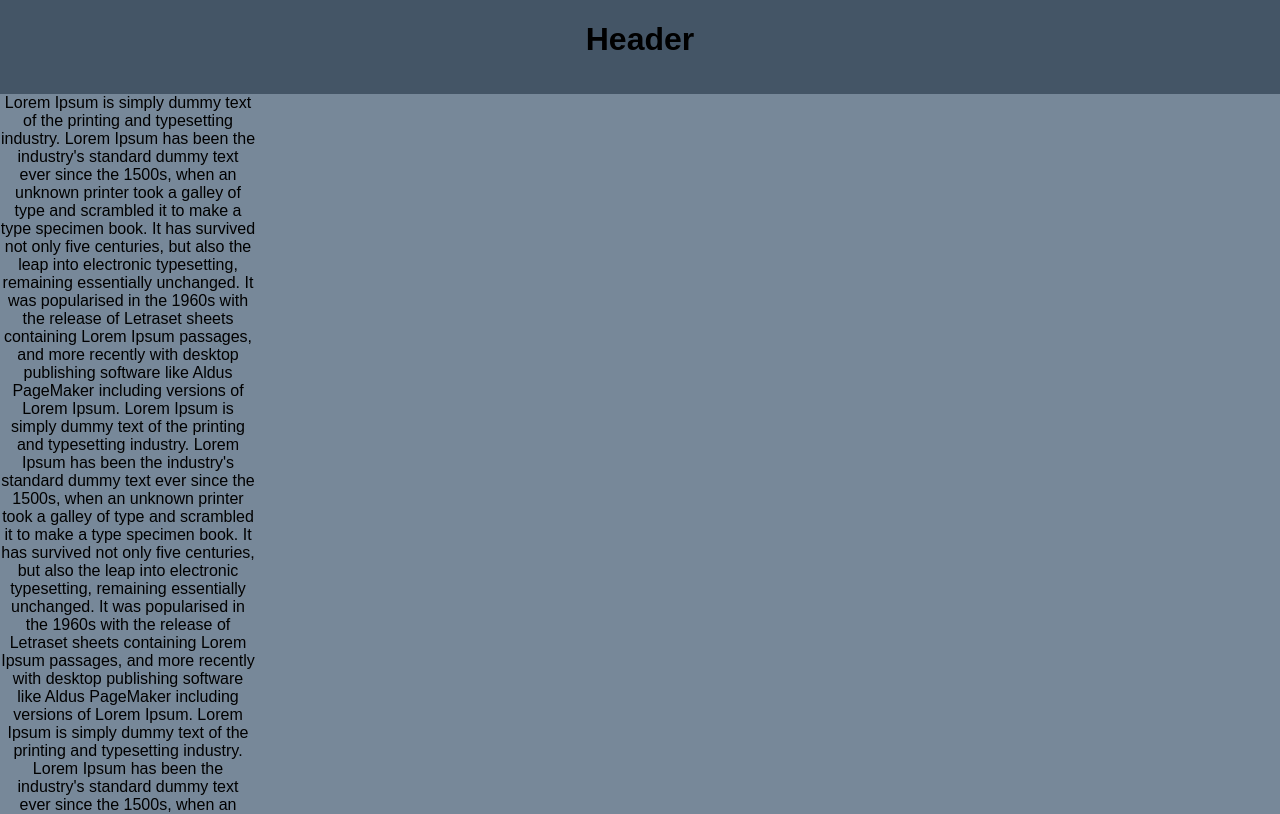
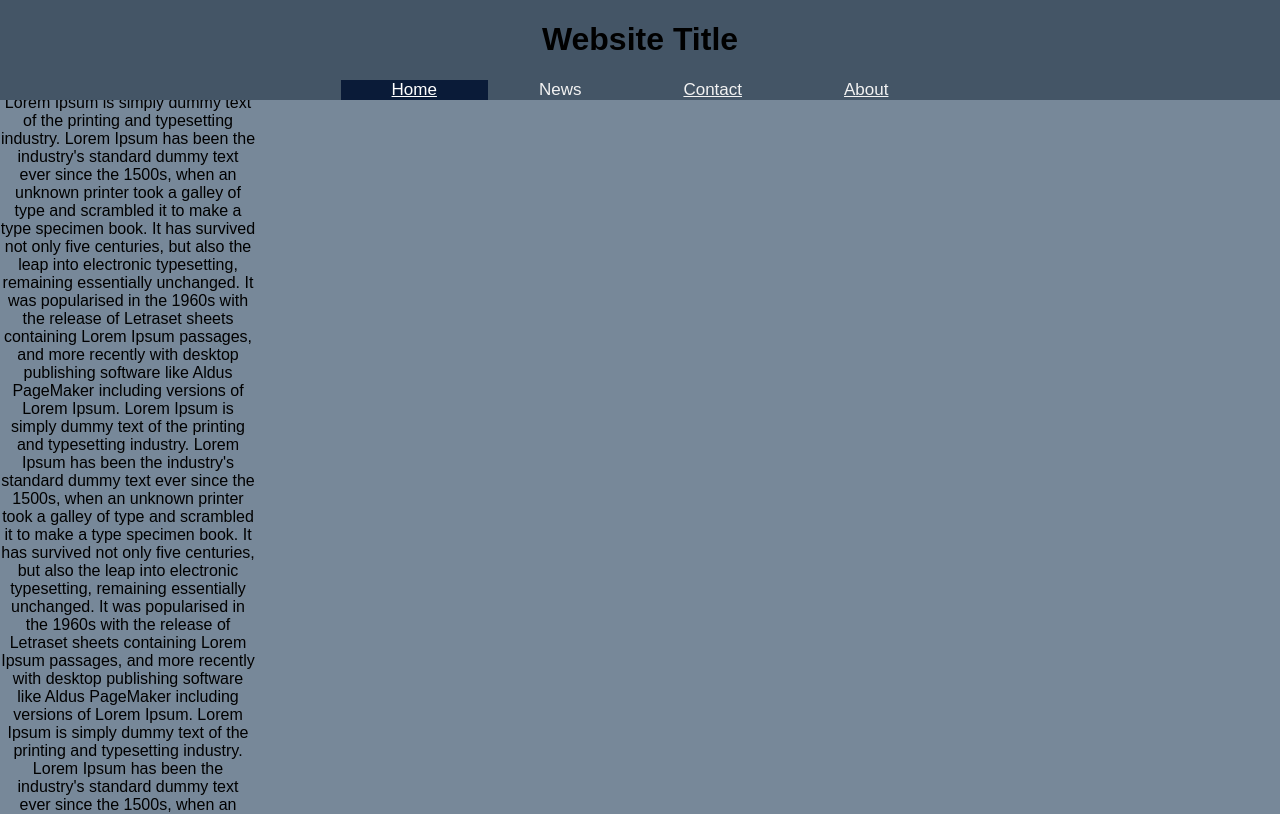
Before and after one commit to giliyoffe/tmpSaveReact-Site, a React (Create React App) app: page / in a window 1280 px wide. Shown: the top 814 px of the page. Built offline with nearby package versions, Linux system fonts and the light colour scheme.

Commit message:
adding news page link

```diff
--- a/src/layout/Header.js
+++ b/src/layout/Header.js
@@ -1,10 +1,19 @@
 import React, { Component } from 'react';
+import News from '.././pages/News.js';
+
 
 class Header extends React.Component {
   render() {
     return (
       <div className="App-header">
-        <h1> Header </h1>
+        <h1> Website Title </h1>
+
+        <div className="topnav">
+            <a className="active" href="#home">Home</a>
+            <a href={News}>News</a>
+            <a href="#contact">Contact</a>
+            <a href="#about">About</a>
+        </div>
       </div>
     );
   }
```
